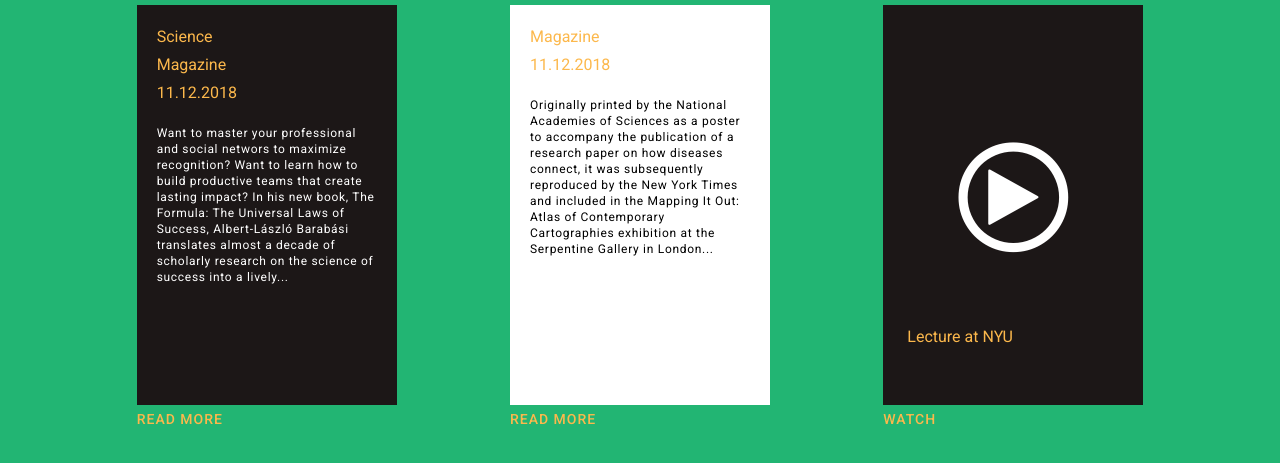
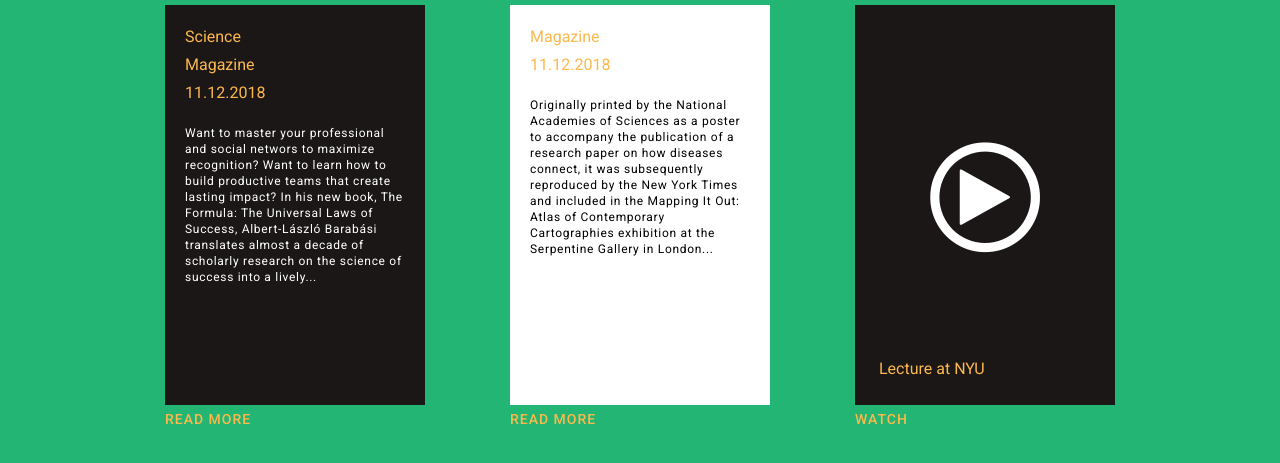
Before and after one commit to richardgold04/Exam_SCSS_Task, a plain HTML site: page index.html in a window 1280 px wide. Shown: the part 103-566 px from the top of the page. Drawn offline with nearby package versions, Linux system fonts and the light colour scheme.

Commit message:
style modified

```diff
--- a/index.html
+++ b/index.html
@@ -24,7 +24,7 @@
         <div class="burger-menu-line h-1 lg:h-1"></div>
       </div>
 			<h1 class="text-l ml-8 mt-8 font-light tracking-wider uppercase text-white md:text-5xl lg:mt-5">Media Appereances</h1>
-			<div class="flex flex-row	flex-wrap	justify-around m-20 mt-10">
+			<div class="flex flex-row	flex-wrap	justify-evenly m-20 mt-10">
 				<div class="text-left">
 					<div class="firstDiv text-left p-5 pb-20 ">
 						<p class="orangetext mb-1">Science</p>
@@ -53,7 +53,7 @@
 							<i class="text-white fa fa-circle-thin fa-stack-2x"></i>
 							<i class="text-white fa fa-play fa-stack-1x"></i>
 						</span>
-						<p class="orangetext text-left ml-6 mt-16 mb-1">Lecture at NYU</p>
+						<p class="orangetext text-left ml-6 mt-24 mb-1">Lecture at NYU</p>
 					</div>
 					<button class="orangetext font-medium my-1 text-sm uppercase">Watch</button>
 				</div>
```
